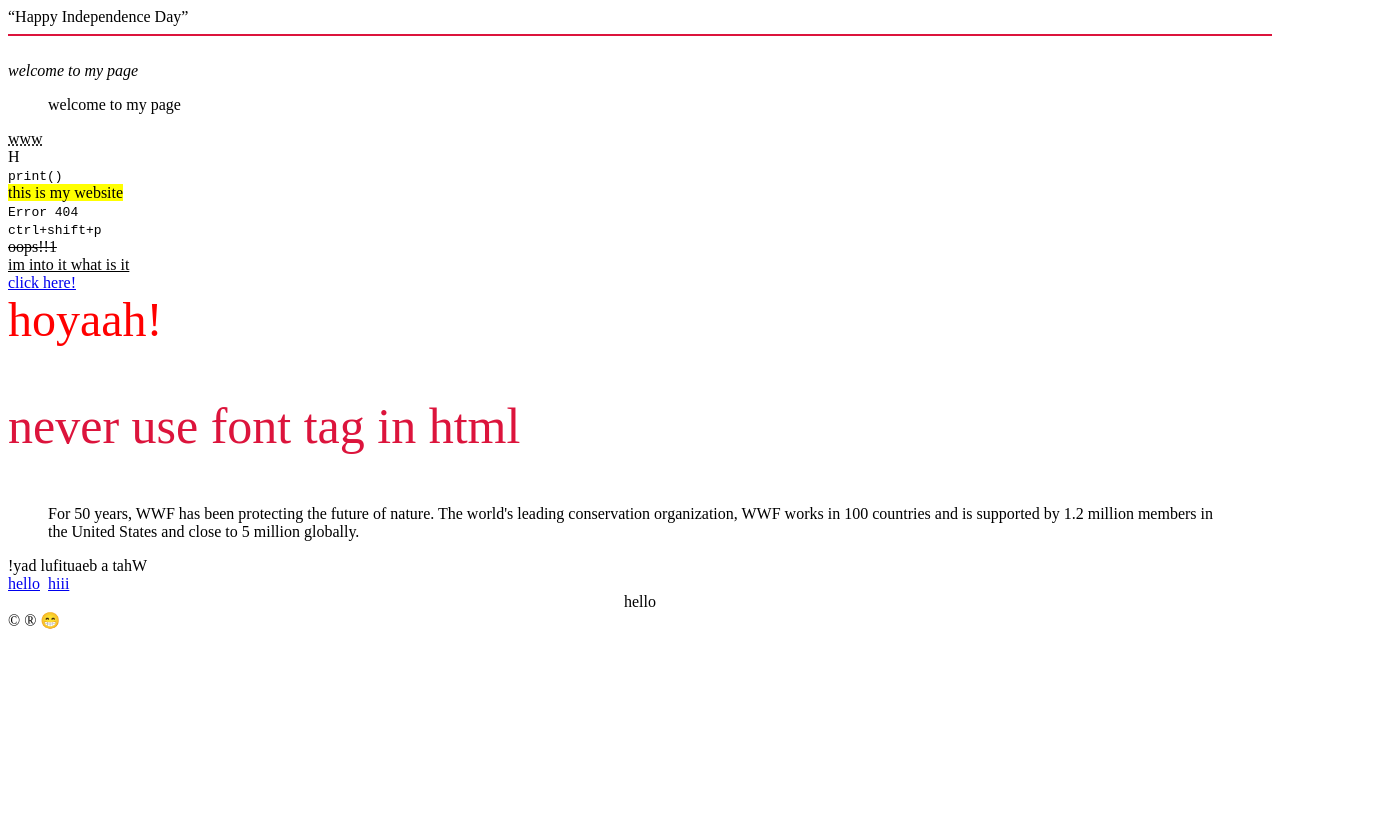
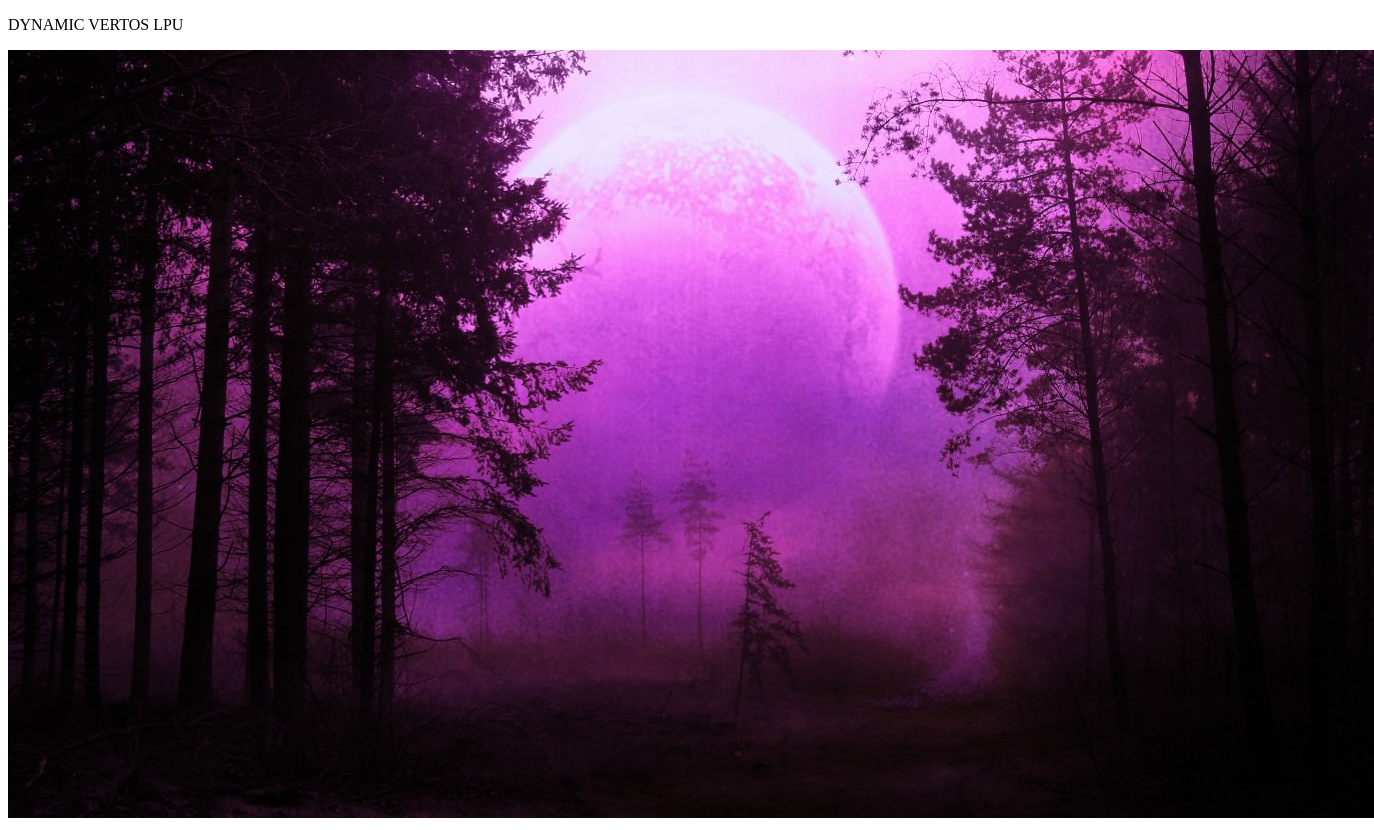
Before and after one commit to karank002/index.html, a plain HTML site: page index.html in a window 1280 px wide. Shown: the whole page, 1374 px wide, since content can reach past the window. Before the commit the page ends 800 px from the top, so only its background shows below. Drawn offline with Linux system fonts and the light colour scheme.

Commit message:
Add files via upload

```diff
--- a/index.html
+++ b/index.html
@@ -3,47 +3,9 @@
 <head>
     <meta charset="UTF-8">
     <meta name="viewport" content="width=device-width, initial-scale=1.0">
-    <title>Tags</title>
+    <title>Document</title>
 </head>
-<body>
-    <q>Happy Independence Day</q> <!--for quote-->
-    <hr color="crimson"><!--for horizontal rule-->
-    <br><!--for giving a space-->
-    <cite> welcome to my page</cite> <!--for italic font-->
-    <blockquote>welcome to my page</blockquote> <!-- for indentation -->
-    <abbr title="world wide web">www</abbr> <BR>  <!--for abbrevation-->
-    <def title="hoyaah!!!">H</def><br><!--for defination-->
-    <code>print()</code><br><!--to type in a styled fashion -->
-    <mark>this is my website </mark><!--to mark a text--><br>
-    <samp>Error 404</samp><!--to print output from a computer program--><br>
-    <kbd>ctrl+shift+p</kbd><!--represents a span of inline text denoting textual user input from a keyboard, voice input, or any other text entry device--><br>
-
-    <del>oops!!1</del><!--represents a range of text that has been deleted from a document--><br>
-    <ins>im into it what is it</ins><!--represents a range of text that has been added to a document--><br>
-    <a href="https://www.lpu.in/" target="_blank">click here!</a> <!--represents a range of text that has been added to a document--><br>
-
-    <font size="9" color="red">hoyaah!</font>
-    <p style="font-size: 50px; color:crimson">never use font tag in html </p><!--style tag is used to add style in html but better use css for this -->
-
-<blockquote
-
-cite
-="http://www.worldwildlife.org/who/index.html">
-For 50 years, WWF has been protecting the future of nature. The world's leading conservation organization, WWF works in 100 countries and is supported by 1.2 million members in the United States and close to 5 million globally.
-</blockquote><!--to write a text after some space-->
-
-
-<bdo dir="rtl"><!--to write a word in a backward direction-->
-    What a beautiful day!
-    </bdo><br>
-    <a href="htmlprogram.html">hello</a>&nbsp;<!--for giving a space between two anchor tag-->
-    <a href="htmlprogram.html">hiii</a>
-    <center>hello</center><!--to align word in center-->
-    &copy;
-    &reg;
-    &#128513;
-
-
-
-
+<body><p>DYNAMIC VERTOS LPU</p>
+    <img src="QcVDP6.jpg" alt="">
+</body>
 </html>
```
Also changed, not shown: QcVDP6.jpg (added).
